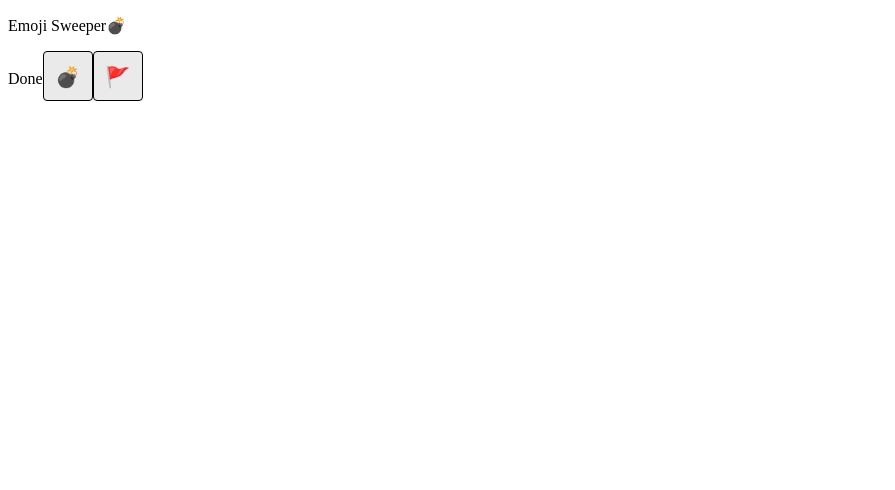
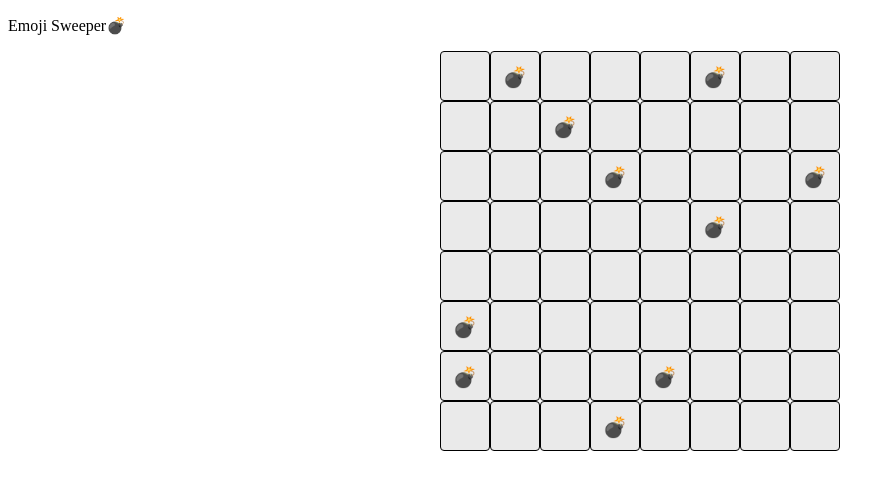
Before and after one commit to fac27/emojiSweeper, a React (Vite) app: page / in a window 1280 px wide. Shown: the top 490 px of the page, without its empty margins (0-895 px from the left). Built offline with nearby package versions, Linux system fonts and the light colour scheme.

Commit message:
Set up simple board and add bombs

```diff
--- a/src/App.jsx
+++ b/src/App.jsx
@@ -1,5 +1,4 @@
 import './styles.css'
-import Tile from './components/Tile';
 import Board from './components/Board';
 
 const App = () => {
@@ -10,8 +9,6 @@ const App = () => {
       </p>
       <div>
         <Board />
-      <Tile state={{isBomb: true}} />
-      <Tile state={{isBomb: false}} />
       </div>
     </>
   );
--- a/src/components/Board.jsx
+++ b/src/components/Board.jsx
@@ -1,22 +1,21 @@
 import { useState } from 'react';
-
-const boardArray = [];
+import Tile from './Tile';
 
 export default function Board() {
   const allBombs = generateBombLocations(8, 8, 10);
-  console.log(allBombs);
-  return <>Done</>;
+  const board = setUpBoard(64, allBombs);
+  const allTiles = board.map((tile, index) => (
+    <Tile state={tile} key={index}></Tile>
+  ));
+
+  return <div className="board">{allTiles}</div>;
 }
 
-
-
 function generateBombLocations(width, height, numberOfBombs) {
-
   const numberOfTiles = width * height;
   const allBombs = [];
 
   for (let i = 0; i < numberOfBombs; i++) {
-
     let randomTile = Math.floor(Math.random() * numberOfTiles);
 
     while (allBombs.includes(randomTile)) {
@@ -26,5 +25,19 @@ function generateBombLocations(width, height, numberOfBombs) {
     allBombs.push(randomTile);
   }
   return allBombs;
+}
 
+function setUpBoard(numberOfTiles, bombArray) {
+  const board = new Array(numberOfTiles);
+
+  for (let i = 0; i < board.length; i++) {
+    if (bombArray.includes(i)) {
+        board[i] = {contents: 'bomb'};
+    }
+    else {
+        board[i] = {contents: 'blank'};
+    }
+  }
+
+  return board;
 }
--- a/src/components/Tile.jsx
+++ b/src/components/Tile.jsx
@@ -14,7 +14,7 @@ export default function Tile({state}) {
 
     return (
         <div className="tile" onClick={handleClick} onContextMenu={handleRightClick}>
-            {tileState.isBomb ? '💣' : '🚩'}
+            {tileState.contents == 'bomb' ? '💣' : ''}
         </div>
     )
 }
--- a/src/styles.css
+++ b/src/styles.css
@@ -24,3 +24,14 @@
     background-color: rgb(200, 200, 200);
     cursor: pointer;
 }
+
+.board {
+    display: grid;
+    grid-template-columns: repeat(8, var(--tile-width));
+    grid-template-rows: repeat(8, var(--tile-width));
+    grid-gap: 0;
+    margin: 0 auto;
+    padding: 0;
+    width: calc(var(--tile-width) * 8);
+    height: calc(var(--tile-width) * 8);
+}
```
